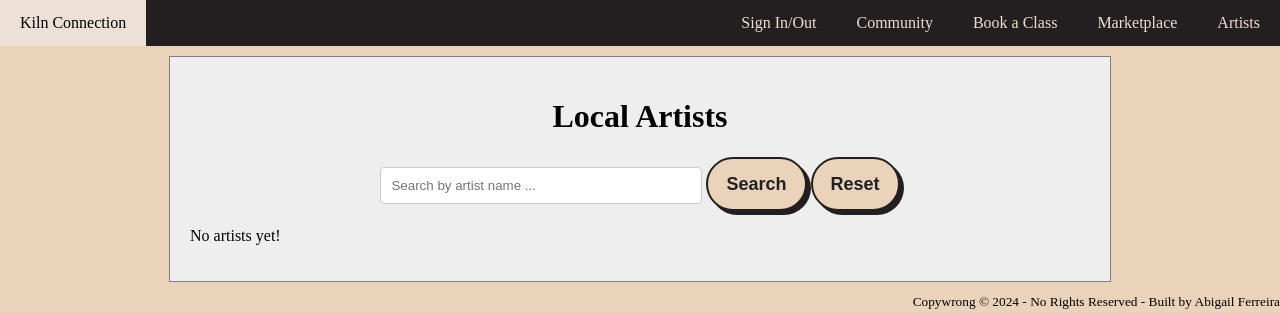
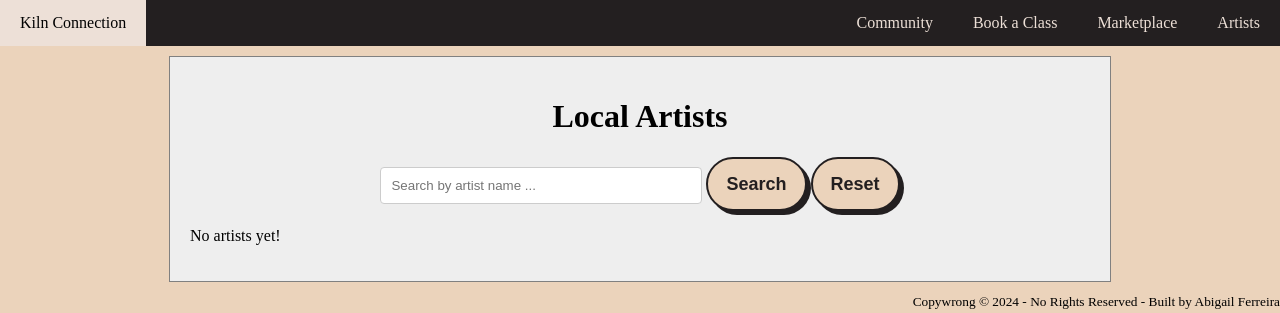
Before and after one commit to abi-7/Kiln-Connection, a PHP site: page /artists.php in a window 1280 px wide. Shown: the top 313 px of the page. Run offline with PHP 8.4, Linux system fonts and the light colour scheme; data that the repository does not hold is empty.

Commit message:
Update nav.php
Remove Sign In/Out tab.

```diff
--- a/nav.php
+++ b/nav.php
@@ -12,5 +12,4 @@
     <a href="items.php">Marketplace</a>
     <a href="class.php">Book a Class </a>
     <a href="blog.php">Community</a>
-    <a href="signIn.php">Sign In/Out</a>
 </nav>
```
